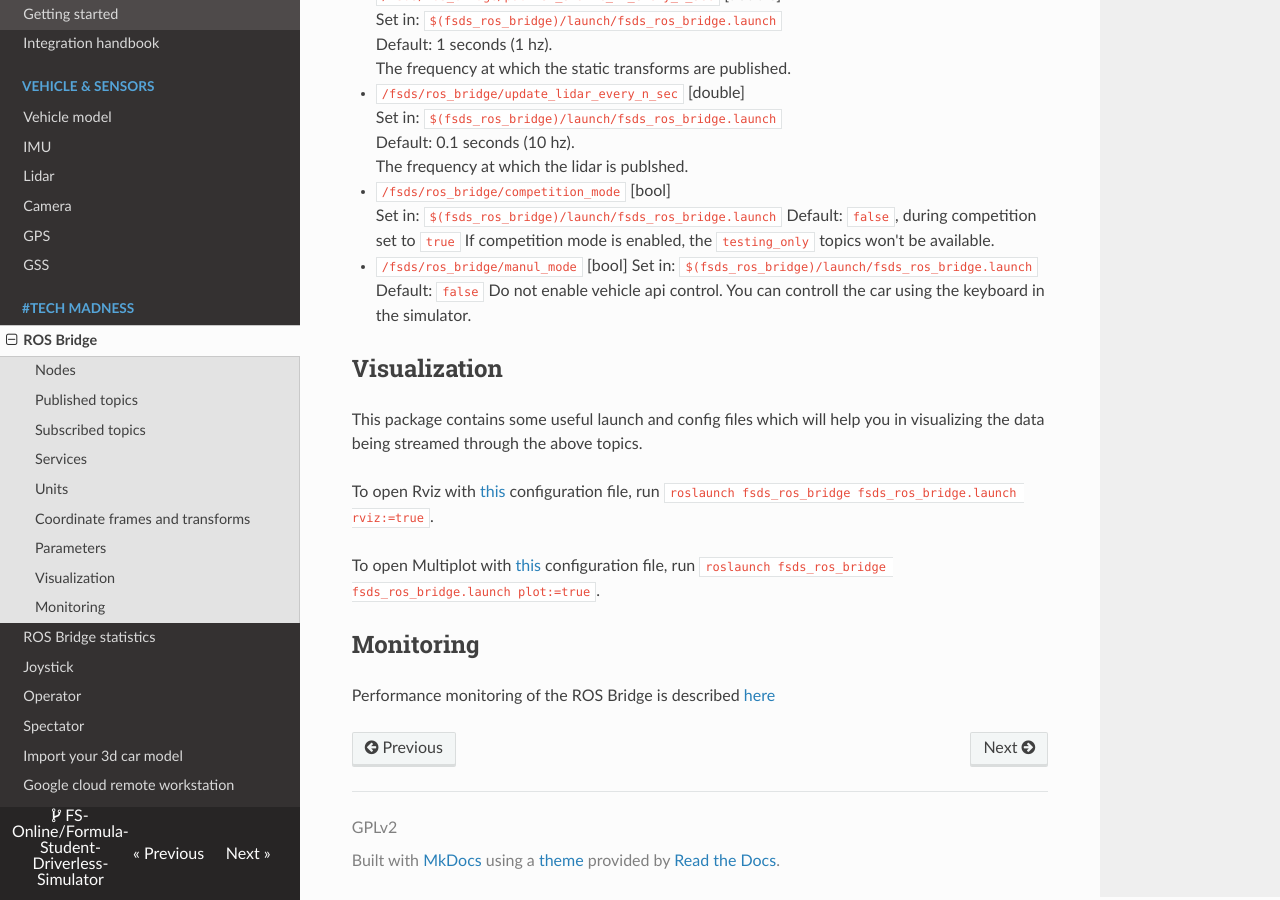
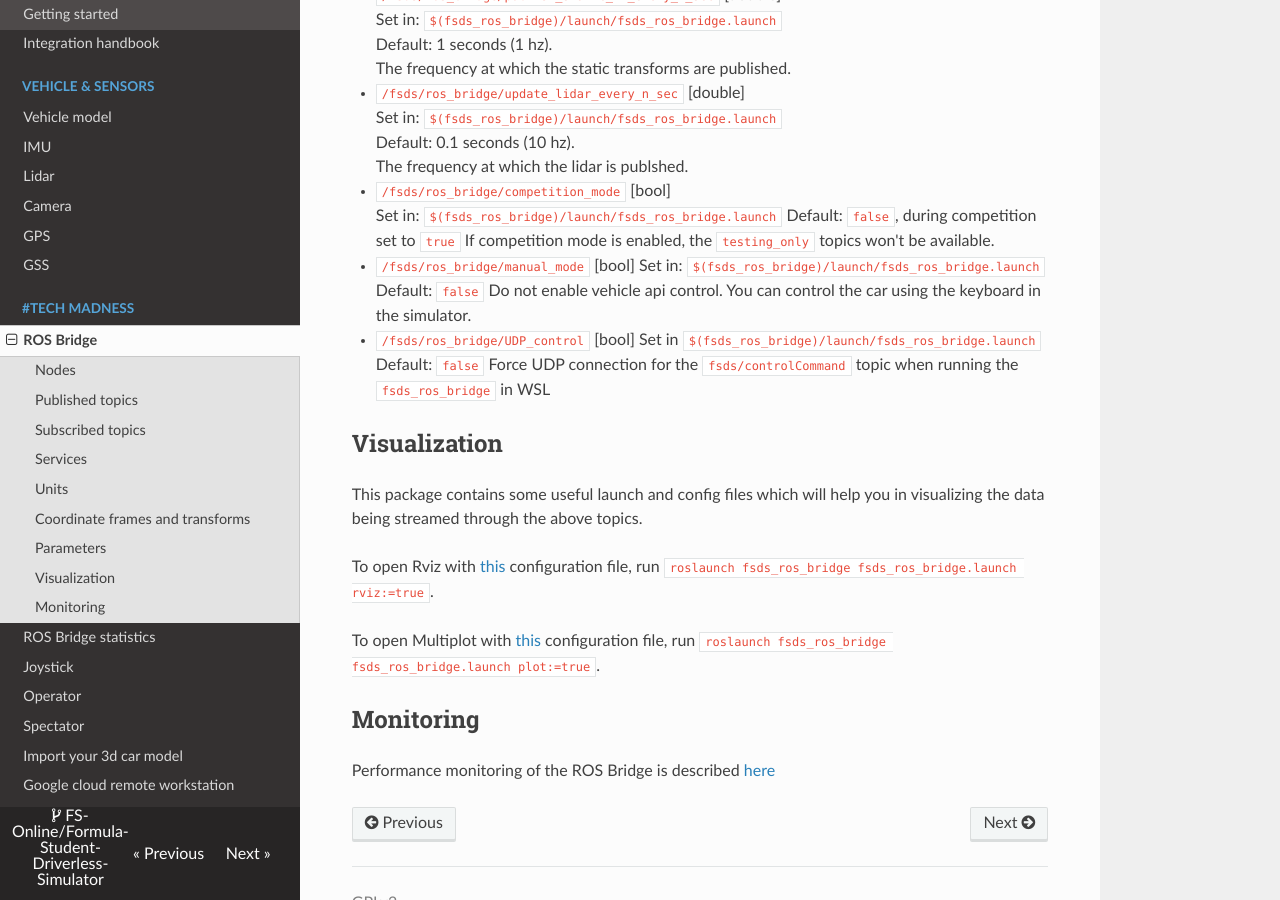
Before and after one commit to FS-Driverless/Formula-Student-Driverless-Simulator, an MkDocs documentation site: the page built from docs/ros-bridge.md, in a window 1280 px wide and 900 px high, scrolled down 3252 px. Built offline with MkDocs 1.6.1, drawn with Linux system fonts in a browser that asks for light colours; nearby versions of some CDN libraries; comment, search, counter and statistics services are not loaded.

```diff
--- a/docs/ros-bridge.md
+++ b/docs/ros-bridge.md
@@ -103,10 +103,15 @@ Transforms to the ground truth are disabled because this would take away the sta
   Default: `false`, during competition set to `true`
   If competition mode is enabled, the `testing_only` topics won't be available.
 
-- `/fsds/ros_bridge/manul_mode` [bool]
+- `/fsds/ros_bridge/manual_mode` [bool]
   Set in: `$(fsds_ros_bridge)/launch/fsds_ros_bridge.launch`
   Default: `false`
-  Do not enable vehicle api control. You can controll the car using the keyboard in the simulator.
+  Do not enable vehicle api control. You can control the car using the keyboard in the simulator.
+
+- `/fsds/ros_bridge/UDP_control` [bool]
+  Set in `$(fsds_ros_bridge)/launch/fsds_ros_bridge.launch`
+  Default: `false`
+  Force UDP connection for the `fsds/controlCommand` topic when running the `fsds_ros_bridge` in WSL
 
 ## Visualization
 This package contains some useful launch and config files which will help you in visualizing the data being streamed through the above topics.
```
Also changed, not shown: docs/local-setup.md (added, +25 -0 lines).
